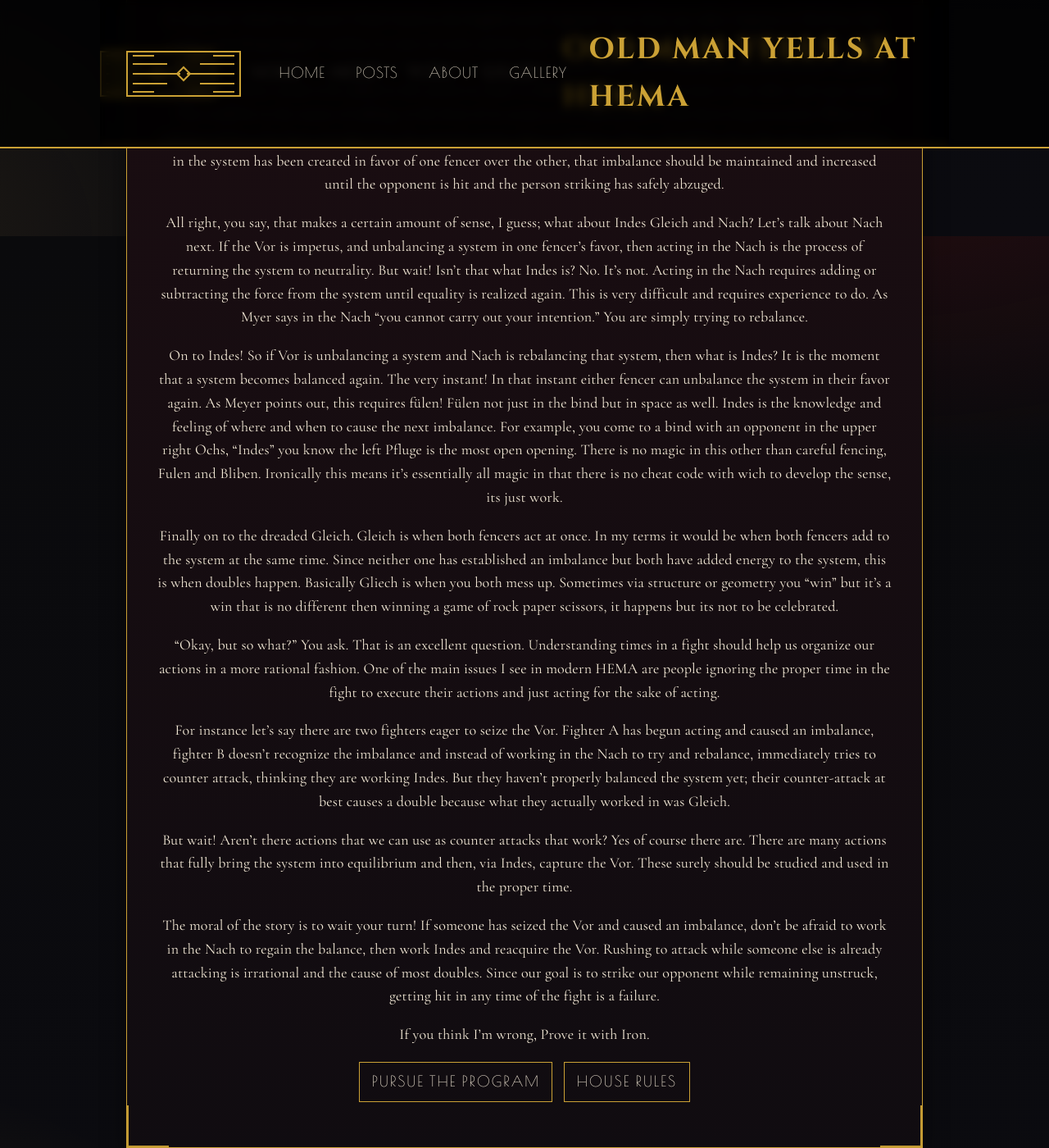
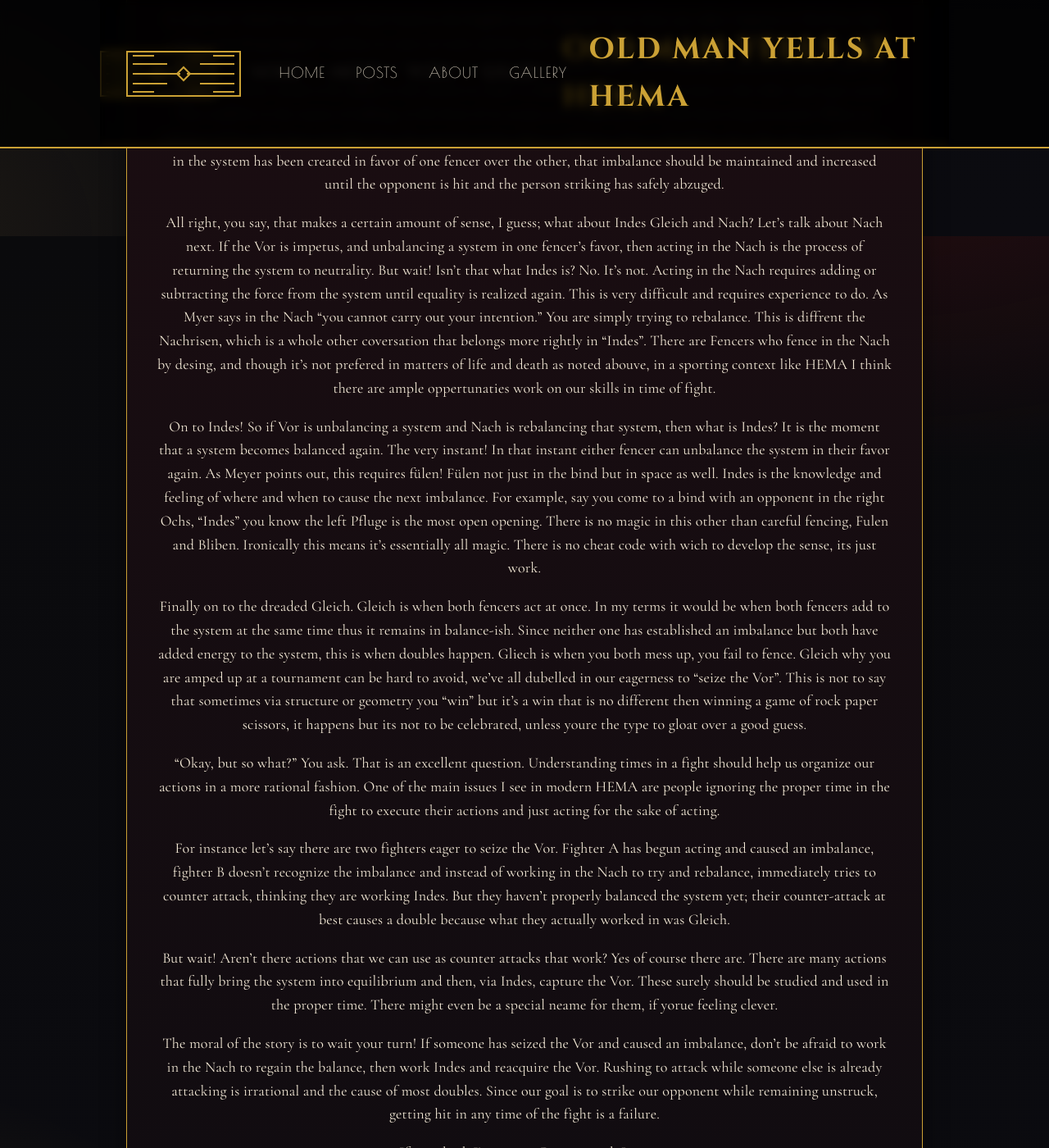
Before and after one commit to oldmanyellsathema/old-man-yells-at-hema, a Jekyll site: the page built from _posts/2025-08-28-another-paper-vor-nach-indes-gleich.md, in a window 1280 px wide and 1400 px high, scrolled down 1112 px. Shown: the whole window at 82% size. Built offline with Jekyll 4.4.1, drawn with Linux system fonts in a browser that asks for light colours.

Commit message:
Update 2025-08-28-another-paper-vor-nach-indes-gleich.md

```diff
--- a/_posts/2025-08-28-another-paper-vor-nach-indes-gleich.md
+++ b/_posts/2025-08-28-another-paper-vor-nach-indes-gleich.md
@@ -17,17 +17,17 @@ The core goal of any action in HEMA is to strike the opponent with good structur
 
 So what do I think Vor means? I find I land on the English word "impetus" more than any other. Impetus is "the force that makes something happen" and has its roots in Latin and the idea of attacking. If we think about a bout, in the zufechten, fencers are facing each other, each fencer has the same goals. So in essence they are in a neutrally balanced system, some sort of unbalanced force needs to be added to the system in order to shift the balance one direction or the other and cause action.  This could be in the nature of adding, in the form of an action, or in subtraction, in the form of provocation. When an unbalanced force has been introduced to the neutral system, there is impetus. Now it should be clear that once an imbalance in the system has been created in favor of one fencer over the other, that imbalance should be maintained and increased until the opponent is hit and the person striking has safely abzuged.
 
-All right, you say, that makes a certain amount of sense, I guess; what about Indes Gleich and Nach? Let's talk about Nach next. If the Vor is impetus, and unbalancing a system in one fencer's favor, then acting in the Nach is the process of returning the system to neutrality. But wait\! Isn't that what Indes is? No. It's not. Acting in the Nach requires adding or subtracting the force from the system until equality is realized again. This is very difficult and requires experience to do. As Myer says in the Nach "you cannot carry out your intention." You are simply trying to rebalance.
+All right, you say, that makes a certain amount of sense, I guess; what about Indes Gleich and Nach? Let's talk about Nach next. If the Vor is impetus, and unbalancing a system in one fencer's favor, then acting in the Nach is the process of returning the system to neutrality. But wait\! Isn't that what Indes is? No. It's not. Acting in the Nach requires adding or subtracting the force from the system until equality is realized again. This is very difficult and requires experience to do. As Myer says in the Nach "you cannot carry out your intention." You are simply trying to rebalance. This is diffrent the Nachrisen, which is a whole other coversation that belongs more rightly in "Indes". There are Fencers who fence in the Nach by desing, and though it's not prefered in matters of life and death as noted abouve, in a sporting context like HEMA I think there are ample oppertunaties work on our skills in time of fight.
 
-On to Indes\! So if Vor is unbalancing a system and Nach is rebalancing that system, then what is Indes? It is the moment that a system becomes balanced again. The very instant\! In that instant either fencer can unbalance the system in their favor again. As Meyer points out, this requires fülen\! Fülen not just in the bind but in space as well. Indes is the knowledge and feeling of where and when to cause the next imbalance.  For example, you come to a bind with an opponent in the upper right Ochs, “Indes” you know the left Pfluge is the most open opening. There is no magic in this other than careful fencing, Fulen and Bliben. Ironically this means it’s essentially all magic in that there is no cheat code with wich to develop the sense, its just work.
+On to Indes\! So if Vor is unbalancing a system and Nach is rebalancing that system, then what is Indes? It is the moment that a system becomes balanced again. The very instant\! In that instant either fencer can unbalance the system in their favor again. As Meyer points out, this requires fülen\! Fülen not just in the bind but in space as well. Indes is the knowledge and feeling of where and when to cause the next imbalance.  For example, say you come to a bind with an opponent in the right Ochs, “Indes” you know the left Pfluge is the most open opening. There is no magic in this other than careful fencing, Fulen and Bliben. Ironically this means it’s essentially all magic. There is no cheat code with wich to develop the sense, its just work.
 
-Finally on to the dreaded Gleich. Gleich is when both fencers act at once. In my terms it would be when both fencers add to the system at the same time. Since neither one has established an imbalance but both have added energy to the system, this is when doubles happen. Basically Gliech is when you both mess up. Sometimes via structure or geometry you “win” but it’s a win that is no different then winning a game of rock paper scissors, it happens but its not to be celebrated.
+Finally on to the dreaded Gleich. Gleich is when both fencers act at once. In my terms it would be when both fencers add to the system at the same time thus it remains in balance-ish. Since neither one has established an imbalance but both have added energy to the system, this is when doubles happen. Gliech is when you both mess up, you fail to fence. Gleich why you are amped up at a tournament can be hard to avoid, we've all dubelled in our eagerness to "seize the Vor". This is not to say that sometimes via structure or geometry you “win” but it’s a win that is no different then winning a game of rock paper scissors, it happens but its not to be celebrated, unless youre the type to gloat over a good guess.
 
 "Okay, but so what?" You ask.  That is an excellent question. Understanding times in a fight should help us organize our actions in a more rational fashion. One of the main issues I see in modern HEMA are people ignoring the proper time in the fight to execute their actions and just acting for the sake of acting.
 
 For instance let's say there are two fighters eager to seize the Vor. Fighter A has begun acting and caused an imbalance, fighter B doesn't recognize the imbalance and instead of working in the Nach to try and rebalance, immediately tries to counter attack, thinking they are working Indes. But they haven't properly balanced the system yet; their counter-attack at best causes a double because what they actually worked in was Gleich.
 
-But wait\! Aren't there actions that we can use as counter attacks that work? Yes of course there are. There are many actions that fully bring the system into equilibrium and then, via Indes, capture the Vor. These surely should be studied and used in the proper time.
+But wait\! Aren't there actions that we can use as counter attacks that work? Yes of course there are. There are many actions that fully bring the system into equilibrium and then, via Indes, capture the Vor. These surely should be studied and used in the proper time. There might even be a special neame for them, if yorue feeling clever.
 
 The moral of the story is to wait your turn\! If someone has seized the Vor and caused an imbalance, don't be afraid to work in the Nach to regain the balance, then work Indes and reacquire the Vor. Rushing to attack while someone else is already attacking is irrational and the cause of most doubles. Since our goal is to strike our opponent while remaining unstruck, getting hit in any time of the fight is a failure.
 
```
